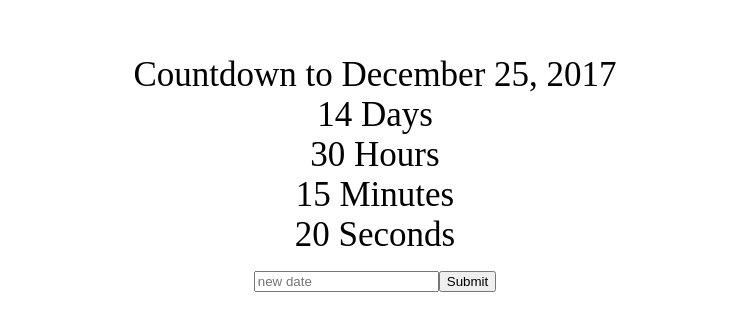
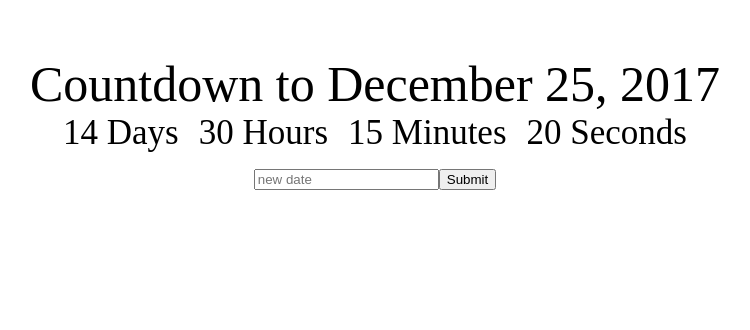
Before and after one commit to ajvalde/react-tutorials, a React (Create React App) app in the folder countdownchamp/: page / in a window 1280 px wide. Shown: the part 198-528 px from the top of the page, without its empty margins (265-1015 px from the left). Built offline with nearby package versions, Linux system fonts and the light colour scheme.

Commit message:
Gave clock inline display

```diff
--- a/countdownchamp/src/App.css
+++ b/countdownchamp/src/App.css
@@ -3,3 +3,12 @@
     font-size: 35px;
     margin-top: 20%;
 }
+
+.App-title {
+    font-size: 50px;
+}
+
+.Clock-days, .Clock-hours, .Clock-minutes, .Clock-seconds {
+    display: inline;
+    margin: 10px;
+}
--- a/countdownchamp/src/App.jsx
+++ b/countdownchamp/src/App.jsx
@@ -5,12 +5,12 @@
     render() {
         return (
             <div className="App">
-                <div>Countdown to December 25, 2017</div>
+                <div className="App-title">Countdown to December 25, 2017</div>
                 <div>
-                    <div>14 Days</div>
-                    <div>30 Hours</div>
-                    <div>15 Minutes</div>
-                    <div>20 Seconds</div>
+                    <div className="Clock-days">14 Days</div>
+                    <div className="Clock-hours">30 Hours</div>
+                    <div className="Clock-minutes">15 Minutes</div>
+                    <div className="Clock-seconds">20 Seconds</div>
                 </div>
                 <div>
                     <input placeholder='new date' />
```
